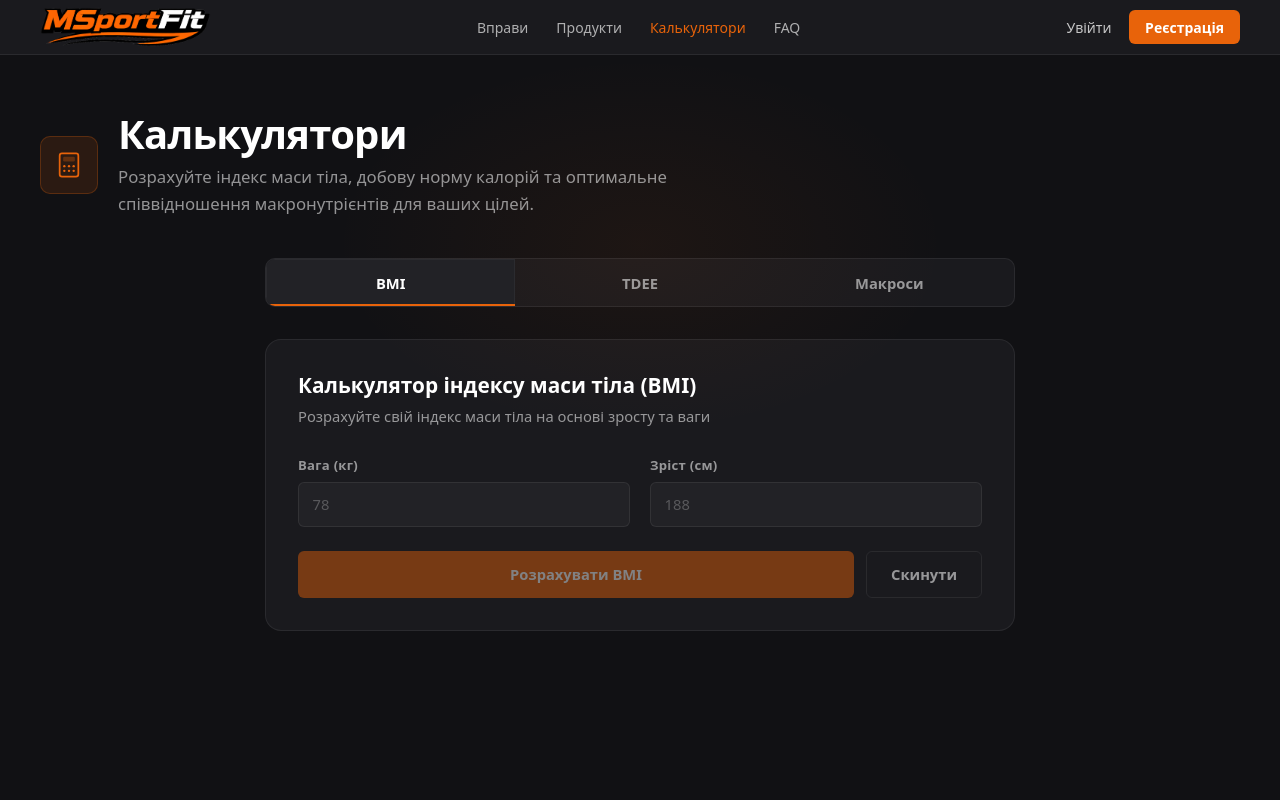
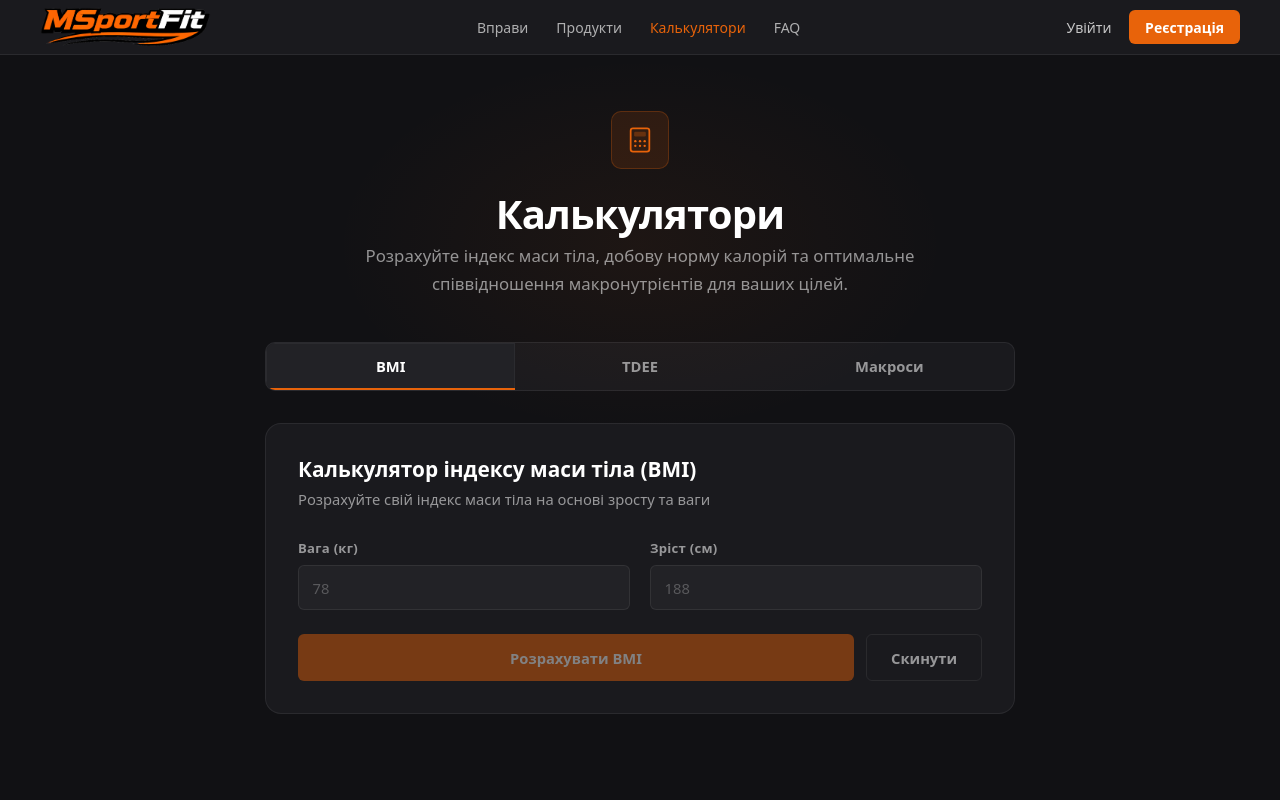
Before and after one commit to mishasamonov/MSportFit_demo, a React (Vite) app in the folder client/: page /calculators in a window 1280 px wide. Shown: the top 800 px of the page. Built offline with nearby package versions, Linux system fonts and the light colour scheme.

Commit message:
style(stage-h): center hero on calculators and faq pages

```diff
--- a/client/src/pages/Calculators.css
+++ b/client/src/pages/Calculators.css
@@ -62,6 +62,28 @@
   line-height: 1.65;
   margin: 0.35rem 0 0;
   max-width: 560px;
+}
+
+.calc-hero--centered {
+  padding-bottom: 2.75rem;
+}
+
+.calc-hero--centered .calc-hero__content {
+  flex-direction: column;
+  align-items: center;
+  text-align: center;
+  gap: 1.35rem;
+}
+
+.calc-hero--centered .calc-hero__content > div:not(.calc-hero__icon-box) {
+  width: 100%;
+  max-width: 36rem;
+  margin-inline: auto;
+}
+
+.calc-hero--centered .calc-hero__subtitle {
+  margin-left: auto;
+  margin-right: auto;
 }
 
 /* ===== BODY CONTAINER ===== */
--- a/client/src/pages/Calculators.jsx
+++ b/client/src/pages/Calculators.jsx
@@ -307,7 +307,7 @@ function Calculators() {
   return (
     <div className="calc-page">
       {/* ── HERO ── */}
-      <section className="calc-hero">
+      <section className="calc-hero calc-hero--centered">
         <div className="calc-hero__glow" />
         <div className="calc-hero__content">
           <div className="calc-hero__icon-box">
--- a/client/src/pages/Faq/Faq.css
+++ b/client/src/pages/Faq/Faq.css
@@ -63,6 +63,28 @@
   line-height: 1.6;
   margin: 0.3rem 0 0;
   max-width: 560px;
+}
+
+.faq-hero--centered {
+  padding-bottom: 2.25rem;
+}
+
+.faq-hero--centered .faq-hero__content {
+  flex-direction: column;
+  align-items: center;
+  text-align: center;
+  gap: 1.2rem;
+}
+
+.faq-hero--centered .faq-hero__content > div:not(.faq-hero__icon-box) {
+  width: 100%;
+  max-width: 36rem;
+  margin-inline: auto;
+}
+
+.faq-hero--centered .faq-hero__subtitle {
+  margin-left: auto;
+  margin-right: auto;
 }
 
 /* ── Body ── */
--- a/client/src/pages/Faq/index.jsx
+++ b/client/src/pages/Faq/index.jsx
@@ -120,7 +120,7 @@ function Faq() {
 
   return (
     <div className="faq-page">
-      <section className="faq-hero">
+      <section className="faq-hero faq-hero--centered">
         <div className="faq-hero__glow" />
         <div className="faq-hero__content">
           <div className="faq-hero__icon-box">
```
